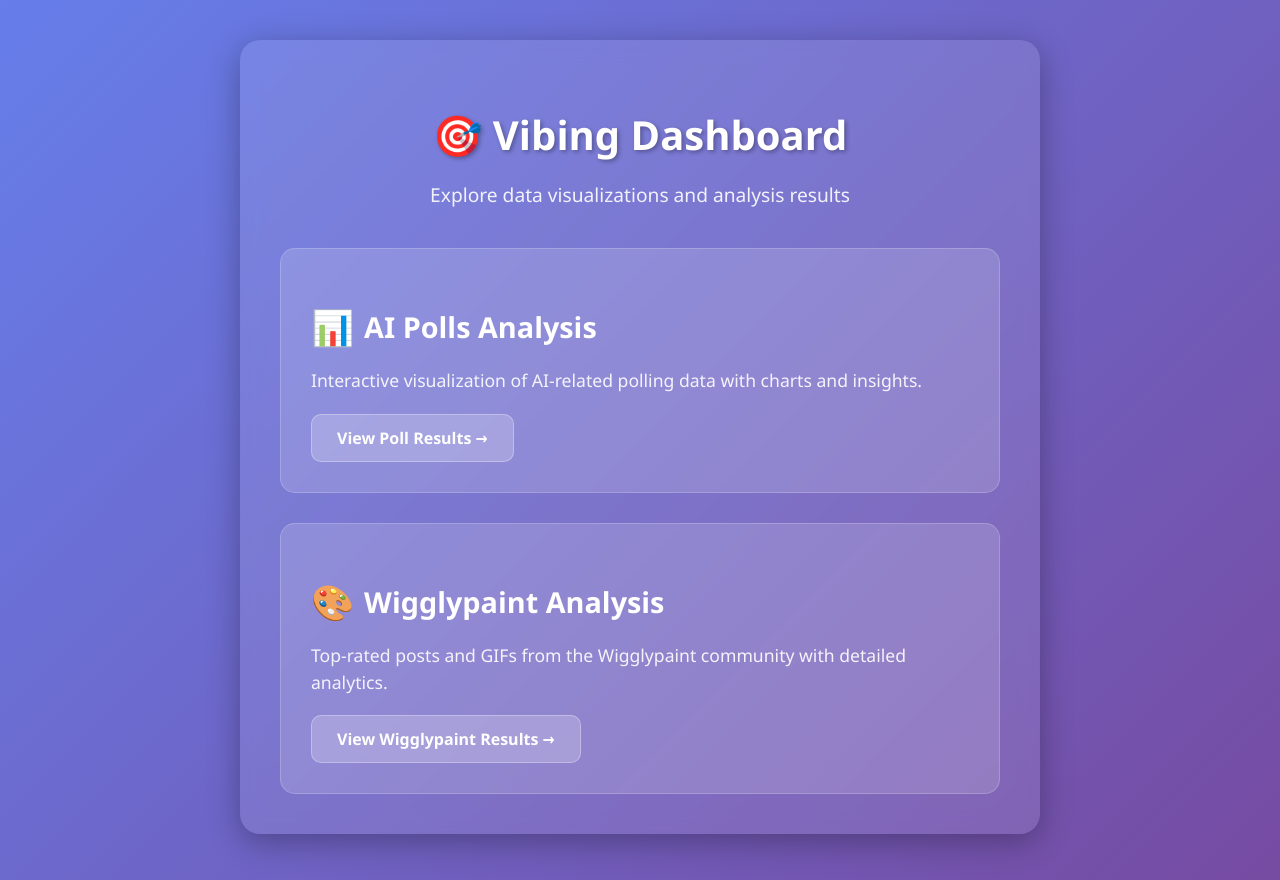
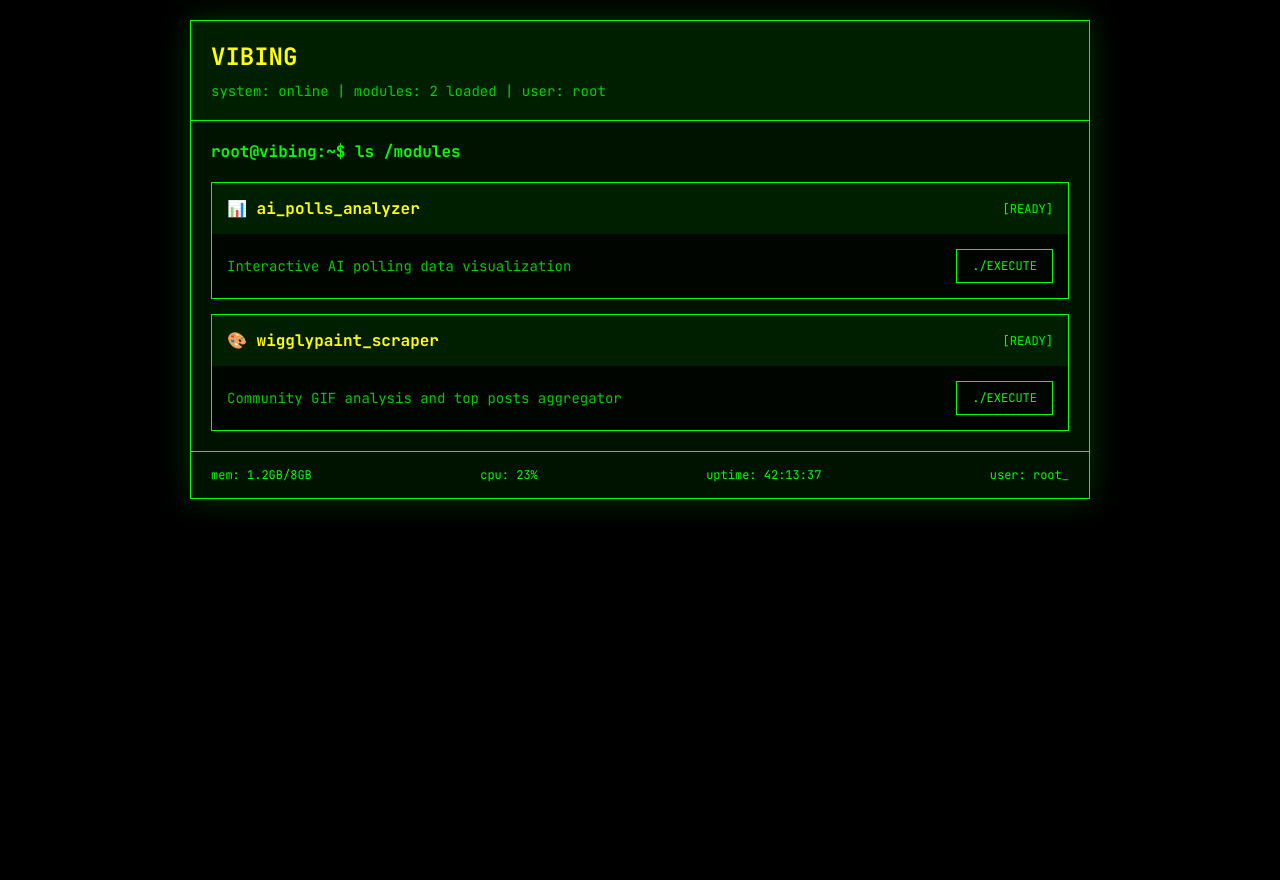
Before and after one commit to codereport/vibing, a plain HTML site: page index.html in a window 1280 px wide. After the commit the page ends 800 px from the top, so only its background shows below. Drawn offline with Linux system fonts and the light colour scheme.

Commit message:
:sparkles: change index.html

```diff
--- a/index.html
+++ b/index.html
@@ -3,145 +3,210 @@
 <head>
     <meta charset="UTF-8">
     <meta name="viewport" content="width=device-width, initial-scale=1.0">
-    <title>Vibing - Project Dashboard</title>
+    <title>vibing://terminal</title>
     <style>
-        body {
-            font-family: 'Segoe UI', Tahoma, Geneva, Verdana, sans-serif;
-            max-width: 800px;
-            margin: 0 auto;
-            padding: 40px 20px;
-            background: linear-gradient(135deg, #667eea 0%, #764ba2 100%);
-            min-height: 100vh;
-            color: white;
+        @import url('https://fonts.googleapis.com/css2?family=JetBrains+Mono:wght@400;700&display=swap');
+
+        * {
+            margin: 0;
+            padding: 0;
+            box-sizing: border-box;
         }
 
-        .container {
-            background: rgba(255, 255, 255, 0.1);
-            backdrop-filter: blur(10px);
-            border-radius: 20px;
-            padding: 40px;
-            box-shadow: 0 8px 32px rgba(0, 0, 0, 0.3);
+        body {
+            font-family: 'JetBrains Mono', monospace;
+            background: #000;
+            color: #00ff00;
+            min-height: 100vh;
+            padding: 20px;
         }
 
-        h1 {
-            text-align: center;
-            font-size: 2.5em;
-            margin-bottom: 10px;
-            text-shadow: 2px 2px 4px rgba(0, 0, 0, 0.3);
+        .terminal {
+            max-width: 900px;
+            margin: 0 auto;
+            background: rgba(0, 20, 0, 0.95);
+            border: 1px solid #00ff00;
+            box-shadow: 0 0 30px rgba(0, 255, 0, 0.2);
         }
 
-        .subtitle {
-            text-align: center;
-            font-size: 1.2em;
-            margin-bottom: 40px;
-            opacity: 0.9;
+        .header {
+            padding: 20px;
+            border-bottom: 1px solid #00ff00;
+            background: rgba(0, 255, 0, 0.05);
         }
 
-        .projects {
-            display: grid;
-            gap: 30px;
-            margin-top: 40px;
+        .title {
+            font-size: 24px;
+            font-weight: bold;
+            color: #ffff00;
+            margin-bottom: 10px;
         }
 
-        .project-card {
-            background: rgba(255, 255, 255, 0.15);
-            border-radius: 15px;
-            padding: 30px;
-            transition: all 0.3s ease;
-            border: 1px solid rgba(255, 255, 255, 0.2);
+        .status {
+            font-size: 14px;
+            opacity: 0.8;
         }
 
-        .project-card:hover {
-            transform: translateY(-5px);
-            box-shadow: 0 12px 40px rgba(0, 0, 0, 0.4);
-            background: rgba(255, 255, 255, 0.2);
+        .main {
+            padding: 20px;
         }
 
-        .project-title {
-            font-size: 1.8em;
-            margin-bottom: 15px;
-            color: #fff;
-            display: flex;
-            align-items: center;
-            gap: 10px;
+        .prompt {
+            margin-bottom: 20px;
+            color: #00ff00;
+            font-weight: bold;
         }
 
-        .project-description {
-            font-size: 1.1em;
-            margin-bottom: 20px;
-            opacity: 0.9;
-            line-height: 1.5;
+        .modules {
+            display: grid;
+            gap: 15px;
         }
 
-        .project-link {
-            display: inline-block;
-            background: rgba(255, 255, 255, 0.2);
-            color: white;
-            text-decoration: none;
-            padding: 12px 25px;
-            border-radius: 10px;
-            font-weight: 600;
+        .module {
+            border: 1px solid #00ff00;
+            background: rgba(0, 0, 0, 0.7);
             transition: all 0.3s ease;
-            border: 1px solid rgba(255, 255, 255, 0.3);
         }
 
-        .project-link:hover {
-            background: rgba(255, 255, 255, 0.3);
-            transform: translateX(5px);
-            text-decoration: none;
-            color: white;
+        .module:hover {
+            border-color: #ffff00;
+            box-shadow: 0 0 15px rgba(255, 255, 0, 0.3);
         }
 
-        .emoji {
-            font-size: 1.2em;
+        .module-header {
+            padding: 15px;
+            background: rgba(0, 255, 0, 0.1);
+            display: flex;
+            justify-content: space-between;
+            align-items: center;
         }
 
-        @media (max-width: 600px) {
-            .container {
-                padding: 20px;
+        .module-name {
+            color: #ffff00;
+            font-weight: bold;
+        }
+
+        .module-status {
+            color: #00ff00;
+            font-size: 12px;
+        }
+
+        .module-body {
+            padding: 15px;
+            display: flex;
+            justify-content: space-between;
+            align-items: center;
+            gap: 15px;
+        }
+
+        .module-desc {
+            opacity: 0.8;
+            font-size: 14px;
+            flex: 1;
+        }
+
+        .exec-btn {
+            background: transparent;
+            border: 1px solid #00ff00;
+            color: #00ff00;
+            padding: 8px 15px;
+            font-family: inherit;
+            cursor: pointer;
+            transition: all 0.3s ease;
+            text-decoration: none;
+            display: inline-block;
+            font-size: 12px;
+            text-transform: uppercase;
+        }
+
+        .exec-btn:hover {
+            background: #00ff00;
+            color: #000;
+            box-shadow: 0 0 10px rgba(0, 255, 0, 0.5);
+        }
+
+        .footer {
+            padding: 15px 20px;
+            border-top: 1px solid #00ff00;
+            display: flex;
+            justify-content: space-between;
+            font-size: 12px;
+        }
+
+        .cursor {
+            animation: blink 1s infinite;
+        }
+
+        @keyframes blink {
+            0%, 50% { opacity: 1; }
+            51%, 100% { opacity: 0; }
+        }
+
+        @media (max-width: 768px) {
+            .terminal {
+                margin: 10px;
             }
 
-            h1 {
-                font-size: 2em;
+            .header, .main, .footer {
+                padding: 15px;
             }
 
-            .project-title {
-                font-size: 1.5em;
+            .module-body {
+                flex-direction: column;
+                align-items: flex-start;
+                gap: 10px;
             }
         }
     </style>
 </head>
 <body>
-    <div class="container">
-        <h1>🎯 Vibing Dashboard</h1>
-        <p class="subtitle">Explore data visualizations and analysis results</p>
+    <div class="terminal">
+        <div class="header">
+            <div class="title">VIBING</div>
+            <div class="status">system: online | modules: 2 loaded | user: root</div>
+        </div>
 
-        <div class="projects">
-            <div class="project-card">
-                <h2 class="project-title">
-                    <span class="emoji">📊</span>
-                    AI Polls Analysis
-                </h2>
-                <p class="project-description">
-                    Interactive visualization of AI-related polling data with charts and insights.
-                </p>
-                <a href="ai_polls/poll_results_visualization.html" class="project-link">
-                    View Poll Results →
-                </a>
+        <div class="main">
+            <div class="prompt">root@vibing:~$ ls /modules</div>
+
+            <div class="modules">
+                <div class="module">
+                    <div class="module-header">
+                        <div class="module-name">📊 ai_polls_analyzer</div>
+                        <div class="module-status">[READY]</div>
+                    </div>
+                    <div class="module-body">
+                        <div class="module-desc">
+                            Interactive AI polling data visualization
+                        </div>
+                        <a href="ai_polls/poll_results_visualization.html" class="exec-btn">
+                            ./execute
+                        </a>
+                    </div>
+                </div>
+
+                <div class="module">
+                    <div class="module-header">
+                        <div class="module-name">🎨 wigglypaint_scraper</div>
+                        <div class="module-status">[READY]</div>
+                    </div>
+                    <div class="module-body">
+                        <div class="module-desc">
+                            Community GIF analysis and top posts aggregator
+                        </div>
+                        <a href="wigglypaint/wigglypaint_top10.html" class="exec-btn">
+                            ./execute
+                        </a>
+                    </div>
+                </div>
             </div>
+        </div>
 
-            <div class="project-card">
-                <h2 class="project-title">
-                    <span class="emoji">🎨</span>
-                    Wigglypaint Analysis
-                </h2>
-                <p class="project-description">
-                    Top-rated posts and GIFs from the Wigglypaint community with detailed analytics.
-                </p>
-                <a href="wigglypaint/wigglypaint_top10.html" class="project-link">
-                    View Wigglypaint Results →
-                </a>
-            </div>
+        <div class="footer">
+            <span>mem: 1.2GB/8GB</span>
+            <span>cpu: 23%</span>
+            <span>uptime: 42:13:37</span>
+            <span>user: root<span class="cursor">_</span></span>
         </div>
     </div>
 </body>
```
